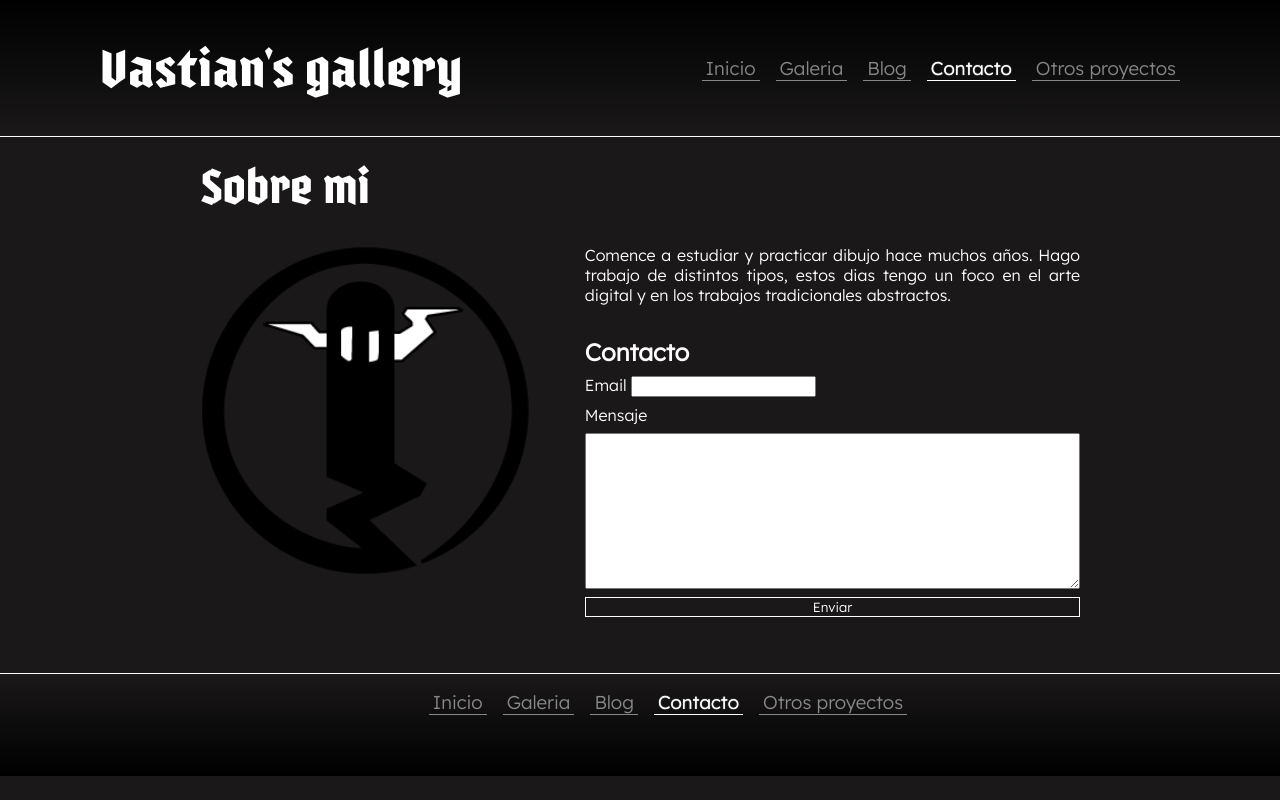
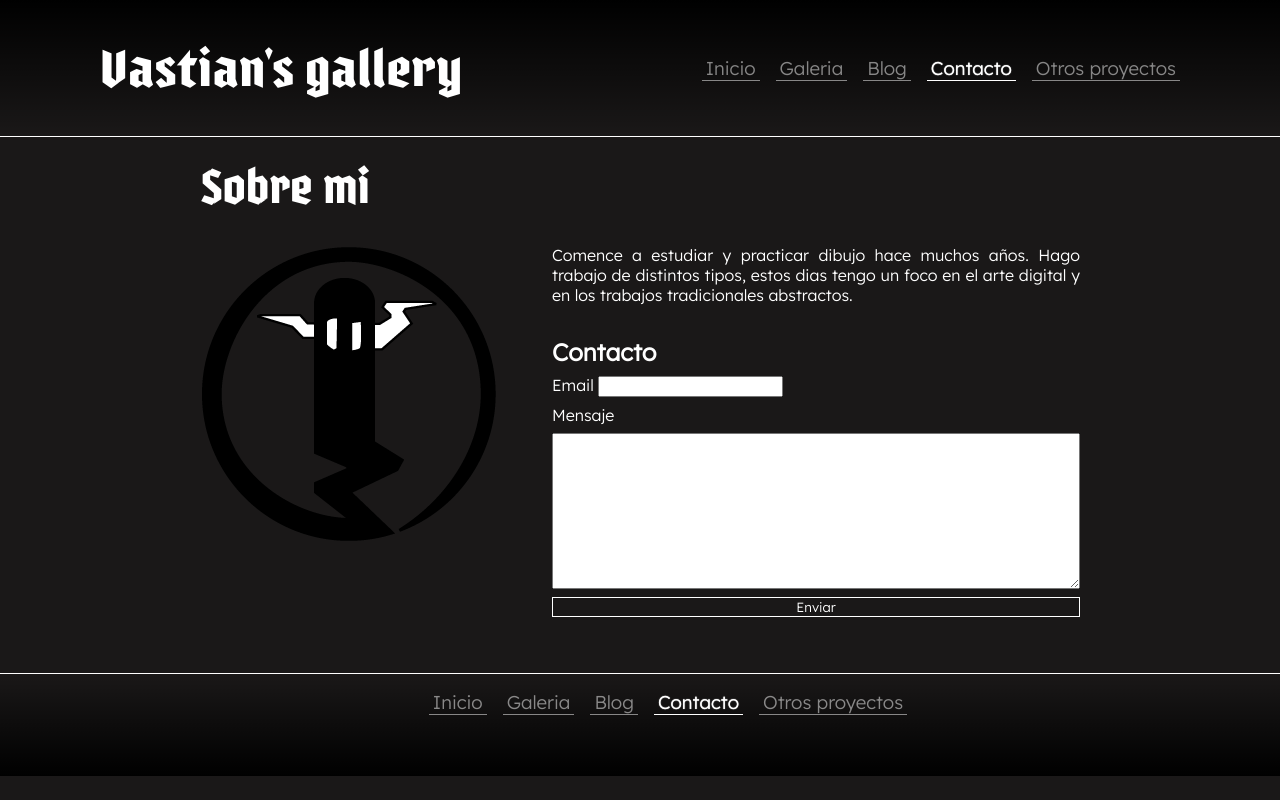
Before and after one commit to se645t14n/PreEntrega2-Zysman, a website: page pages/contacto.html in a window 1280 px wide. Drawn offline with Linux system fonts and the light colour scheme.

Commit message:
fixed issues with text area resizing

```diff
--- a/scss/_global.scss
+++ b/scss/_global.scss
@@ -97,7 +97,8 @@ body {
             padding: $gap-4 0;
 
             .logo {
-                @include img-fit;
+                max-width: 298px;
+                max-height: 298px;
             }
 
             .cuerpo {
@@ -121,7 +122,7 @@ body {
                         @include flex-column;
                         gap: $gap-1;
                         textarea {
-                            max-width: 100%px;
+                            max-width: 614px;
 
                         }
                     }
```
Also changed, not shown: css/style.css, 1 other file.
